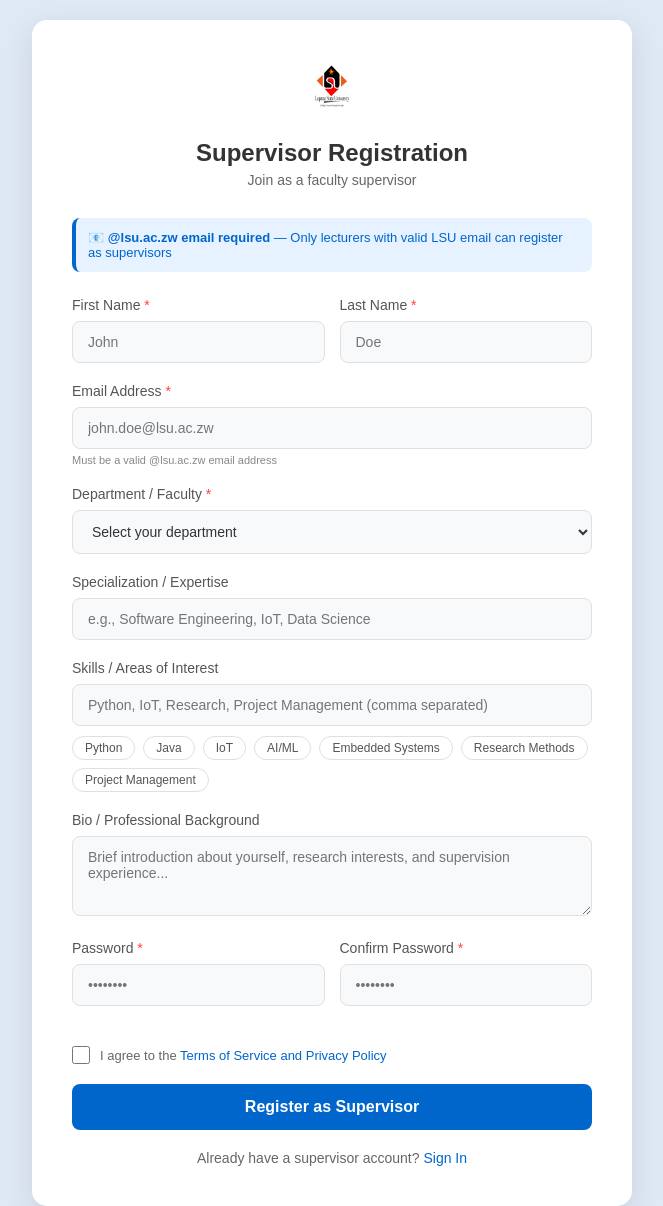
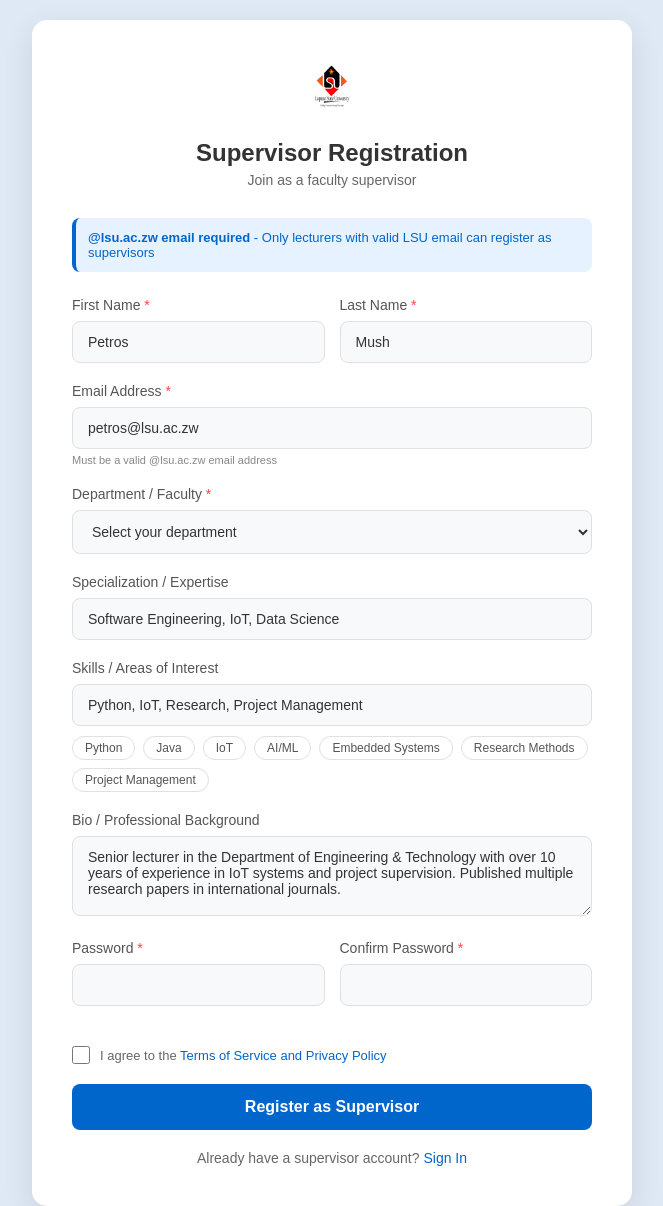
Before and after one commit to Itaivera21/Lupane-State-University-Innovation-Hub, a Flask app: page /supervisor/signup in a window 1280 px wide. Shown: the top 1206 px of the page, without its empty margins (308-971 px from the left). Run offline with Flask 3, Linux system fonts and the light colour scheme.

Commit message:
new commit

```diff
--- a/templates/supervisor/supervisor_signup.html
+++ b/templates/supervisor/supervisor_signup.html
@@ -281,10 +281,9 @@
         </div>
 
         <div class="info-badge">
-            <p>📧 <span>@lsu.ac.zw email required</span> — Only lecturers with valid LSU email can register as supervisors</p>
+            <p><span>@lsu.ac.zw email required</span> - Only lecturers with valid LSU email can register as supervisors</p>
         </div>
 
-        <!-- Flash Messages -->
         {% with messages = get_flashed_messages(with_categories=true) %}
             {% if messages %}
                 {% for category, message in messages %}
@@ -299,20 +298,20 @@
             <div class="row">
                 <div class="form-group">
                     <label>First Name <span class="required">*</span></label>
-                    <input type="text" name="first_name" id="first_name" placeholder="John" required>
+                    <input type="text" name="first_name" id="first_name" value="Petros" required>
                     <div class="error-message" id="firstNameError"></div>
                 </div>
 
                 <div class="form-group">
                     <label>Last Name <span class="required">*</span></label>
-                    <input type="text" name="last_name" id="last_name" placeholder="Doe" required>
+                    <input type="text" name="last_name" id="last_name" value="Mush" required>
                     <div class="error-message" id="lastNameError"></div>
                 </div>
             </div>
 
             <div class="form-group">
                 <label>Email Address <span class="required">*</span></label>
-                <input type="email" name="email" id="email" placeholder="john.doe@lsu.ac.zw" required>
+                <input type="email" name="email" id="email" value="petros@lsu.ac.zw" required>
                 <div class="error-message" id="emailError"></div>
                 <small>Must be a valid @lsu.ac.zw email address</small>
             </div>
@@ -332,13 +331,13 @@
 
             <div class="form-group">
                 <label>Specialization / Expertise</label>
-                <input type="text" name="specialization" id="specialization" placeholder="e.g., Software Engineering, IoT, Data Science">
+                <input type="text" name="specialization" id="specialization" value="Software Engineering, IoT, Data Science">
                 <div class="error-message" id="specializationError"></div>
             </div>
 
             <div class="form-group">
                 <label>Skills / Areas of Interest</label>
-                <input type="text" name="skills" id="skillsInput" placeholder="Python, IoT, Research, Project Management (comma separated)">
+                <input type="text" name="skills" id="skillsInput" value="Python, IoT, Research, Project Management">
                 <div class="error-message" id="skillsError"></div>
 
                 <div class="suggested-skills">
@@ -354,19 +353,19 @@
 
             <div class="form-group">
                 <label>Bio / Professional Background</label>
-                <textarea name="bio" id="bio" placeholder="Brief introduction about yourself, research interests, and supervision experience..."></textarea>
+                <textarea name="bio" id="bio">Senior lecturer in the Department of Engineering & Technology with over 10 years of experience in IoT systems and project supervision. Published multiple research papers in international journals.</textarea>
             </div>
 
             <div class="row">
                 <div class="form-group">
                     <label>Password <span class="required">*</span></label>
-                    <input type="password" name="password" id="password" placeholder="••••••••" required>
+                    <input type="password" name="password" id="password" required>
                     <div class="error-message" id="passwordError"></div>
                 </div>
 
                 <div class="form-group">
                     <label>Confirm Password <span class="required">*</span></label>
-                    <input type="password" name="confirm_password" id="confirm_password" placeholder="••••••••" required>
+                    <input type="password" name="confirm_password" id="confirm_password" required>
                     <div class="error-message" id="confirmError"></div>
                 </div>
             </div>
@@ -386,7 +385,6 @@
     </div>
 
     <script>
-        // Auto-hide flash messages
         setTimeout(function() {
             var flashes = document.querySelectorAll('.flash-message');
             flashes.forEach(function(flash) {
@@ -398,7 +396,6 @@
             });
         }, 5000);
 
-        // Add skill function
         function addSkill(skill) {
             let input = document.getElementById('skillsInput');
             let currentSkills = input.value.trim();
@@ -414,11 +411,9 @@
             input.dispatchEvent(new Event('input'));
         }
 
-        // Form validation
         document.getElementById('supervisorSignupForm').addEventListener('submit', function(e) {
             let isValid = true;
 
-            // Clear previous errors
             document.querySelectorAll('.error-message').forEach(el => {
                 el.textContent = '';
                 el.classList.remove('visible');
@@ -427,7 +422,6 @@
                 el.classList.remove('field-error');
             });
 
-            // First name
             const firstName = document.getElementById('first_name').value.trim();
             if (!firstName) {
                 showError('firstNameError', 'First name is required');
@@ -435,7 +429,6 @@
                 isValid = false;
             }
 
-            // Last name
             const lastName = document.getElementById('last_name').value.trim();
             if (!lastName) {
                 showError('lastNameError', 'Last name is required');
@@ -443,7 +436,6 @@
                 isValid = false;
             }
 
-            // Email with @lsu.ac.zw validation
             const email = document.getElementById('email').value.trim();
             const emailPattern = /^[^\s@]+@([^\s@]+\.)?lsu\.ac\.zw$/;
             if (!email) {
@@ -456,7 +448,6 @@
                 isValid = false;
             }
 
-            // Department
             const department = document.getElementById('department').value;
             if (!department) {
                 showError('departmentError', 'Please select your department');
@@ -464,7 +455,6 @@
                 isValid = false;
             }
 
-            // Password
             const password = document.getElementById('password').value;
             if (!password) {
                 showError('passwordError', 'Password is required');
@@ -476,7 +466,6 @@
                 isValid = false;
             }
 
-            // Confirm password
             const confirmPassword = document.getElementById('confirm_password').value;
             if (!confirmPassword) {
                 showError('confirmError', 'Please confirm your password');
@@ -488,7 +477,6 @@
                 isValid = false;
             }
 
-            // Terms
             const terms = document.getElementById('terms').checked;
             if (!terms) {
                 showError('termsError', 'You must agree to the Terms of Service and Privacy Policy');
@@ -508,7 +496,6 @@
             }
         }
 
-        // Real-time password match validation
         document.getElementById('confirm_password').addEventListener('input', function() {
             const password = document.getElementById('password').value;
             const confirm = this.value;
@@ -525,7 +512,6 @@
             }
         });
 
-        // Email domain validation
         document.getElementById('email').addEventListener('input', function() {
             const email = this.value.trim();
             const emailPattern = /^[^\s@]+@([^\s@]+\.)?lsu\.ac\.zw$/;
```
